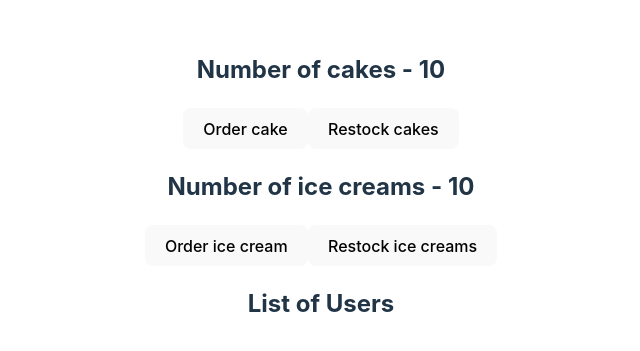
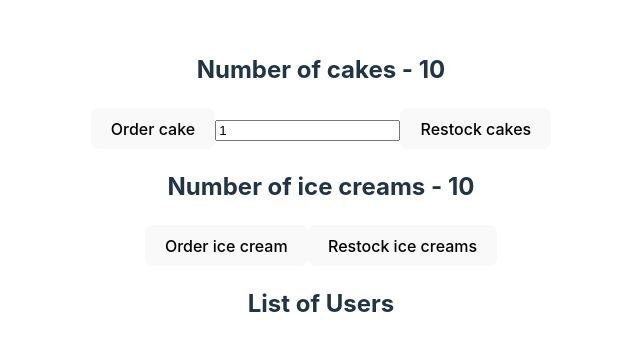
Before and after one commit to FantazinD/ReduxDemo, a React (Vite) app in the folder react-rtk-demo/: page / in a window 1280 px wide. Shown: the part 213-564 px from the top of the page, without its empty margins (319-959 px from the left). Built offline with nearby package versions, Linux system fonts and the light colour scheme.

Commit message:
user input restock

```diff
--- a/react-rtk-demo/src/features/cake/CakeView.jsx
+++ b/react-rtk-demo/src/features/cake/CakeView.jsx
@@ -1,8 +1,9 @@
-import React from "react";
+import React, { useState } from "react";
 import { useSelector, useDispatch } from "react-redux";
 import { ordered, restocked } from "./cakeSlice";
 
 const CakeView = () => {
+    const [value, setValue] = useState(1);
     const numOfCakes = useSelector((state) => state.cake.numOfCakes);
     const dispatch = useDispatch();
 
@@ -10,6 +11,7 @@ const CakeView = () => {
         <div>
             <h2>Number of cakes - {numOfCakes}</h2>
             <button onClick={() => dispatch(ordered())}>Order cake</button>
+            <input type="number" value={value} onChange={(e) => setValue(parseInt(e.target.value))} />
             <button onClick={() => dispatch(restocked(5))}>Restock cakes</button>
         </div>
     );
```
